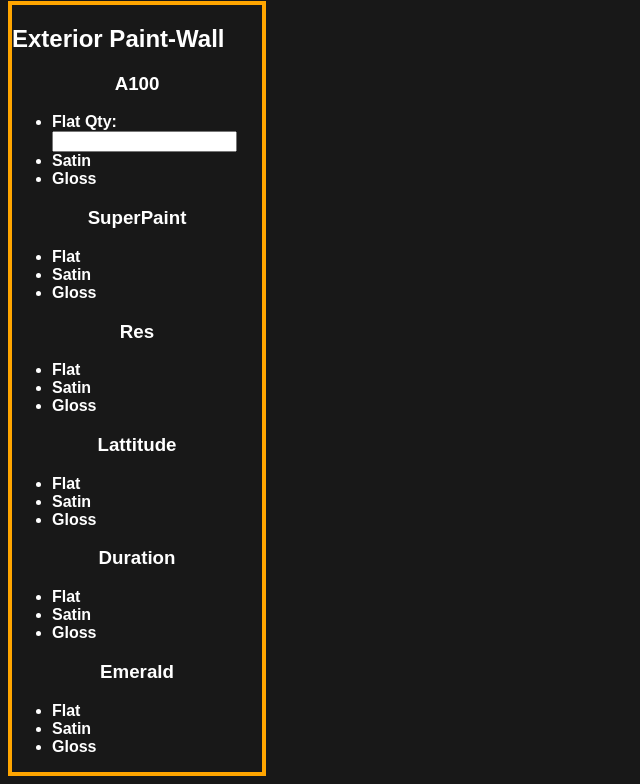
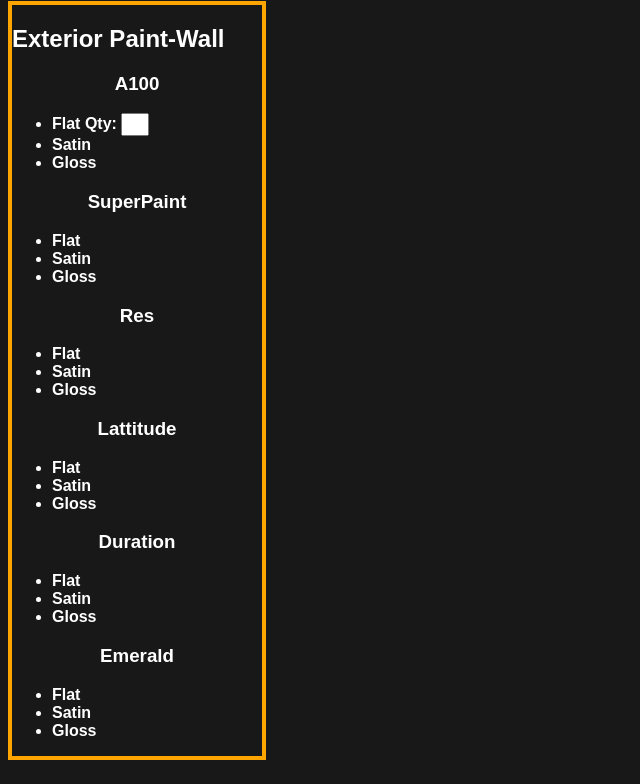
Before and after one commit to PeskyPenguin923/sw_stocking, a plain HTML site: page index.html in a window 1280 px wide. Shown: the part 79-863 px from the top of the page, without its empty margins (0-640 px from the left). Drawn offline with Linux system fonts and the light colour scheme.

Commit message:
Update index.html

```diff
--- a/index.html
+++ b/index.html
@@ -14,7 +14,7 @@
       <h3>A100</h3>
       <ul>
           <li>Flat <label for="a100_flat">Qty:</label>
-          <input type="text" id="a100_flat" name="a100_flat"></li>
+          <input type="text" id="a100_flat" name="a100_flat" style="width: 20px;height: 17px;"></li>
         <li>Satin</li>
         <li>Gloss</li>
       </ul>
```
